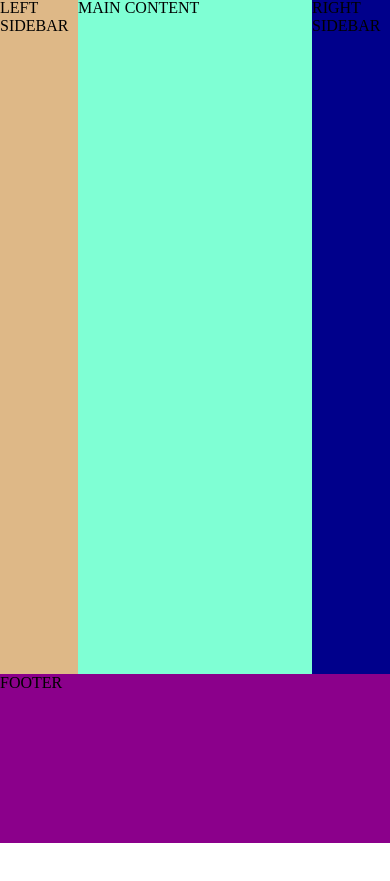
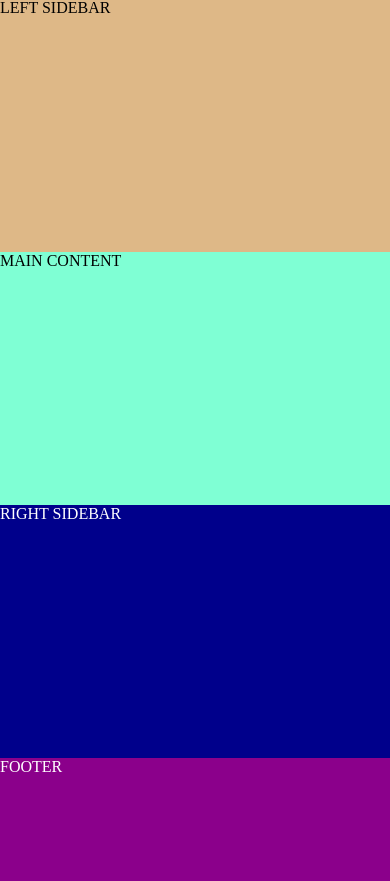
Before and after one commit to RickRieger/FlexBoxAnimateMenu-, a plain HTML site: page index.html in a window 390 px wide. Shown: the part 69-950 px from the top of the page. Before the commit the page ends 912 px from the top, so only its background shows below. Drawn offline with Linux system fonts and the light colour scheme.

Commit message:
Placeholder layout: no sideways scroll, stacks on phones
- The sidebars and main area were 20vw + 60vw + 20vw. `vw` includes the
  vertical scrollbar, so the row was slightly wider than the page; use
  percentages (20% / 60% / 20%) instead
- On phones (768px and below) the three columns squeezed to ~75px each;
  stack them full width instead (matches the nav's own breakpoint)
- White label text on the dark blue and magenta boxes so it's readable
- Remove the empty lines inside the layout markup in index.html

Co-Authored-By: Claude Opus 5.5 <noreply@anthropic.com>

```diff
--- a/style.css
+++ b/style.css
@@ -3,31 +3,42 @@
     padding:0px;
     box-sizing: border-box;
 }
+
+/* Placeholder page layout: two sidebars and a main area side by side */
 .container{
     display:flex;
-
 }
 main{
     background-color: aquamarine;
-    width: 60vw;
+    width: 60%;
     height:80vh;
-
 }
 .left-sidebar{
     background-color: burlywood;
-    width:20vw;
+    width:20%;
     height:80vh;
-
-
 }
 .right-sidebar{
     background-color: darkblue;
-    width:20vw;
+    color: white;
+    width:20%;
     height:80vh;
-
 }
 footer{
     background-color: darkmagenta;
+    color: white;
     height:20vh;
+}
 
+/* On phones, stack the boxes instead of squeezing three columns side by side */
+@media screen and (max-width:768px){
+    .container{
+        flex-direction: column;
+    }
+    main,
+    .left-sidebar,
+    .right-sidebar{
+        width: 100%;
+        height: 30vh;
+    }
 }
```
Also changed, not shown: index.html (+5 -25 lines).
